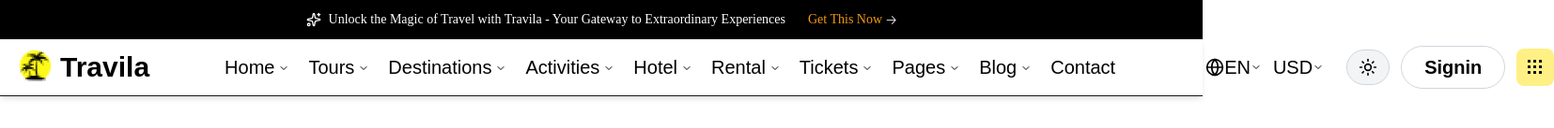
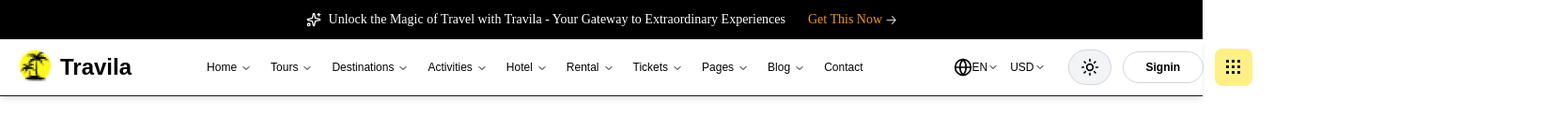
Before and after one commit to RoshanaGhemoshu/Travila, a Next.js app: page / in a window 1280 px wide. Shown: the top 137 px of the page at 94% size, 1654 px wide, since content can reach past the window. Built offline with nearby package versions, Linux system fonts and the light colour scheme.

Commit message:
Update page.js

```diff
--- a/src/app/page.js
+++ b/src/app/page.js
@@ -102,14 +102,14 @@ export default function TravilaWebsite() {
       className="w-9 h-10 object-contain"
     />
   </div>
-  <span className="text-black text-3xl font-bold">Travila</span>
+  <span className="text-black text-2xl font-bold">Travila</span>
 </div>
 {/* Desktop Navigation */}
               <nav className="hidden lg:flex items-center space-x-5 flex-1 justify-center  pr-1 pl-20">
                 {['Home', 'Tours', 'Destinations', 'Activities', 'Hotel', 'Rental', 'Tickets', 'Pages', 'Blog', 'Contact'].map((item) => (
                   <button
                     key={item}
-                    className="text-xl text-black hover:text-black flex items-center gap-1"
+                    className="text-xs text-black hover:text-black flex items-center gap-1"
                   >
                     <span>{item}</span>
                     {item !== 'Contact' && <ChevronDown className="w-3 h-3 mt-0.5" />}
@@ -118,12 +118,12 @@ export default function TravilaWebsite() {
               </nav>
              <div className="hidden md:flex items-center space-x-3 ml-auto pl-20">
   <div className="flex items-center -space-x-3">
-    <button className="flex items-center text-black text-xl px-3 py-2 rounded-lg transition">
+    <button className="flex items-center text-black text-xs px-3 py-2 rounded-lg transition">
       <Globe className="w-5 h-5" />
       <span>EN</span>
       <ChevronDown className="w-3 h-3" />
     </button>
-    <button className="flex items-center text-black text-xl px-3 py-2 rounded-lg transition">
+    <button className="flex items-center text-black text-xs px-3 py-2 rounded-lg transition">
       <span>USD</span>
       <ChevronDown className="w-3 h-3" />
     </button>
@@ -131,7 +131,7 @@ export default function TravilaWebsite() {
   <button className="px-3 py-2 bg-gray-100 hover:bg-gray-100 text-black rounded-full border border-gray-300 hover:border-gray-400">
     <Sun className="w-5 h-5" />
   </button>
-  <button className="text-xl font-semibold text-black hover:text-gray-700 border border-gray-300 px-6 py-2 rounded-full hover:border-gray-400">
+  <button className="text-xs font-semibold text-black hover:text-gray-700 border border-gray-300 px-6 py-2 rounded-full hover:border-gray-400">
     Signin
   </button>
   <button className="bg-yellow-200 hover:bg-yellow-200 p-2.5 rounded-lg transition">
@@ -274,7 +274,7 @@ export default function TravilaWebsite() {
   {/* Hero Title */}
   <div className="mb-8 sm:mb-12 flex flex-col sm:flex-row items-start justify-between gap-4 mt-10 ">
   <div>
-    <h1 className="text-3xl sm:text-5xl lg:text-6xl text-black font-bold mb-3 leading-tight style={{paddingLeft: '110px'}} ">
+    <h1 className="text-3xl sm:text-5xl lg:text-6xl text-black font-bold mb-3 leading-tight style={{paddingLeft: '150px'}} ">
       Your Journey, Your Way
     </h1>
     <p className="text-base sm:text-lg lg:text-xl" style={{color: '#8E8E8E'}}>
```
